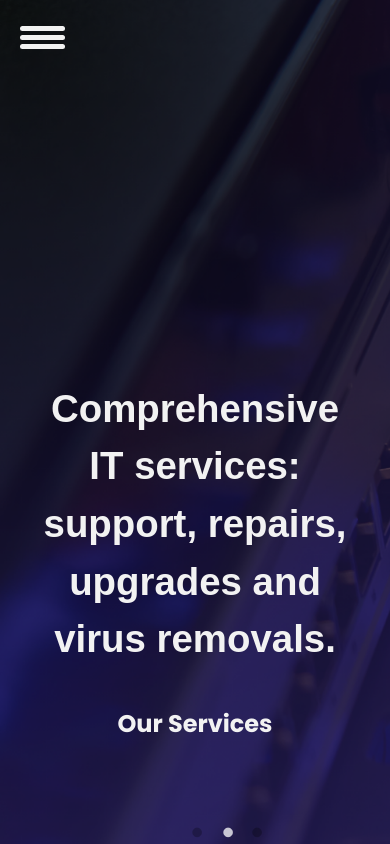
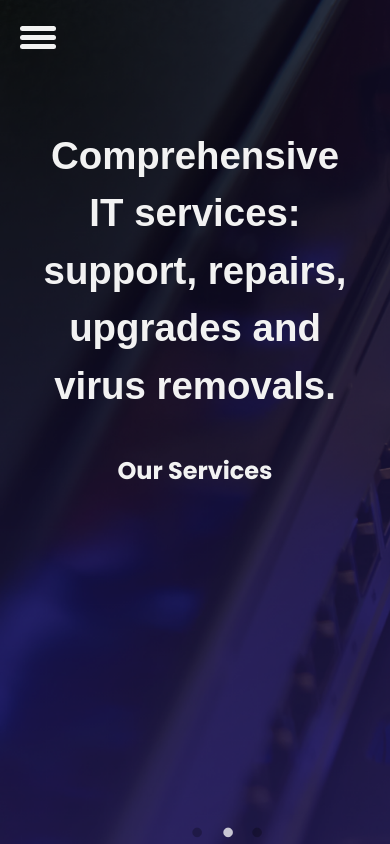
Before and after one commit to baayesh/TechMe, a React (Create React App) app: page / in a window 390 px wide. Shown: the top 844 px of the page. Built offline with nearby package versions, Linux system fonts and the light colour scheme; a web font is replaced by a local one.

Commit message:
Add data to Make navigation more responsive

```diff
--- a/src/App.js
+++ b/src/App.js
@@ -72,8 +72,7 @@ function App() {
           <Navigation />
           <SubHeader headerText={"Web Development"} />
           <Service
-            para='We specialise in creating custom websites that cater to your unique requirements, whether you need a simple informational site or a complex e-commerce platform. Our team collaborates closely with you to design and develop a professional, user-friendly website that reflects your brand identity and engages your audience effectively.
-            '
+            para='We specialise in creating custom websites that cater to your unique requirements, whether you need a simple informational site or a complex e-commerce platform. Our team collaborates closely with you to design and develop a professional, user-friendly website that reflects your brand identity and engages your audience effectively.'
             highlightedText={'Our'}
             backgroundImage={"indser-web-dev"}
           />
--- a/src/components/Navigation/Navigation.css
+++ b/src/components/Navigation/Navigation.css
@@ -197,7 +197,7 @@
 
   .bar {
     height: 5px;
-    width: 100%;
+    width: 80%;
     background-color: #f2f2f2;
     display: block;
     border-radius: 5px;
--- a/src/components/Navigation/Navigation.jsx
+++ b/src/components/Navigation/Navigation.jsx
@@ -55,13 +55,13 @@ function Navigation() {
         <nav className={isMenuOpen ? "nav change" : "nav"} id="nav">
           <ul>
             <li>
-              <a href="#">TechMe</a>
+              <a href="/">TechMe</a>
             </li>
             <li>
-              <a href="#">Services</a>
+              <a href="services">Services</a>
             </li>
             <li>
-              <a href="#">About&nbsp;Us</a>
+              <a href="about-us">About&nbsp;Us</a>
             </li>
             <li>
               <a href="contact-us ">Contact&nbsp;Us</a>
--- a/src/pages/Home/Hero/hero.css
+++ b/src/pages/Home/Hero/hero.css
@@ -80,6 +80,7 @@
 @media (max-width: 576px) {
   .hm-hr-mtext {
     margin-top: 20dvh;
+    padding-top: 0;
   }
 }
 
--- a/src/pages/Individual Services/Service Template/Service.jsx
+++ b/src/pages/Individual Services/Service Template/Service.jsx
@@ -55,9 +55,6 @@ backgroundImage,
     return styledParagraphs; // Return the array of styled paragraphs
   };
 
-
-
-
   return (
     <div className="indser-main">
       <div className="indser-content">
```
